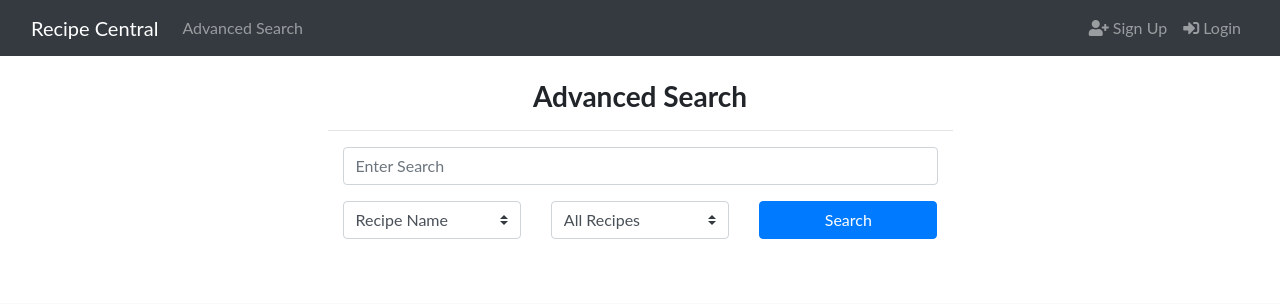
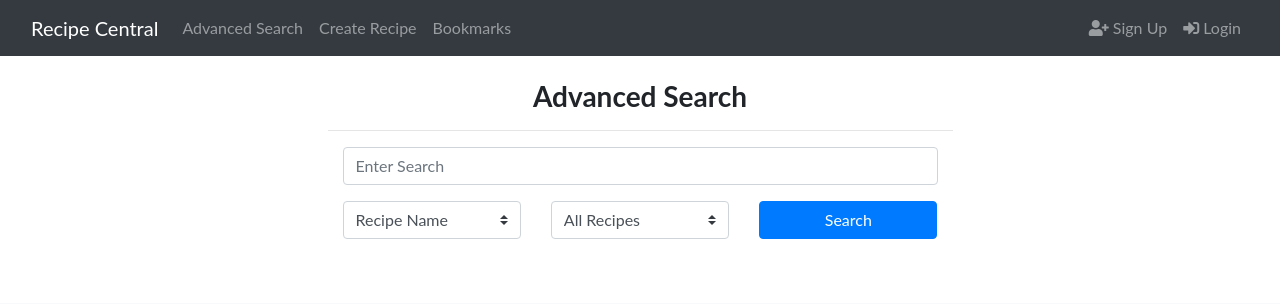
Before and after one commit to chavez-juan-wm/Recipe-Central, a PHP site: page /advanced-search.php in a window 1280 px wide. Shown: the top 304 px of the page. Run offline with PHP 8.4, Linux system fonts and the light colour scheme; some libraries are stand-ins or nearby versions.

Commit message:
Prompt user to login to access bookmarks and creating a recipe

```diff
--- a/navbar.php
+++ b/navbar.php
@@ -16,10 +16,10 @@
 
         $login = '<ul class="navbar-nav ml-auto">
                 <li class="nav-item">
-                    <a class="nav-link" data-toggle="modal" data-target="#signUpModal" href="#"><span class="fas fa-user-plus"></span> Sign Up </a>
+                    <a class="nav-link" data-toggle="modal" data-target="#signUpModal" role="button"><span class="fas fa-user-plus"></span> Sign Up </a>
                 </li>
                 <li class="nav-item">
-                    <a class="nav-link" data-toggle="modal" data-target="#logInModal" href="#"><span class="fas fa-sign-in-alt"></span> Login </a>
+                    <a class="nav-link" data-toggle="modal" data-target="#logInModal" role="button"><span class="fas fa-sign-in-alt"></span> Login </a>
                 </li>
 
             </ul>';
@@ -47,7 +47,12 @@
                 "</ul>";
         }
         else {
-            $nav = $nav . "</ul>" . $login;
+            $nav = $nav . "<li class='nav-item'>
+                                <a class='nav-link' data-toggle='modal' data-target='#logInModal' role='button'> Create Recipe </a>
+                            </li>
+                            <li class='nav-item'>
+                                <a class='nav-link' data-toggle='modal' data-target='#logInModal' role='button'> Bookmarks </a>
+                            </li></ul>" . $login;
         }
         $nav = $nav . "</div></div></nav>";
 
```
